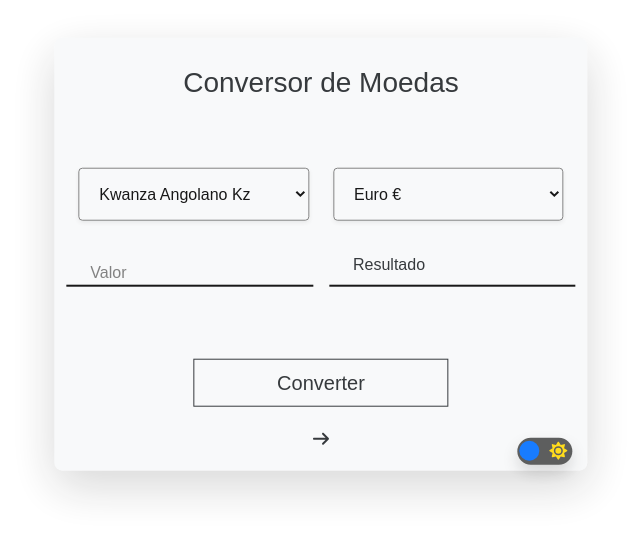
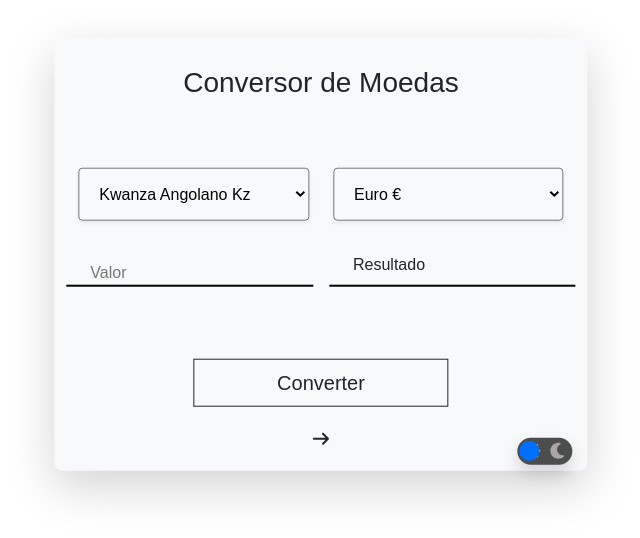
Before and after one commit to angelomario/conversor-de-moedas, a plain HTML site: page index.html in a window 1280 px wide. Shown: the part 146-684 px from the top of the page, without its empty margins (319-959 px from the left). Drawn offline with Linux system fonts and the light colour scheme; a web font is replaced by a local one.

Commit message:
Invertendo os ícones

```diff
--- a/index.html
+++ b/index.html
@@ -11,7 +11,7 @@
 </head>
 <body>
     <div class="forma rounded-3 container center shadow-lg bg-light m-auto p-4 col-sm-10 col-md-6 col-lg-5">
-        <div class="mode rounded-pill shadow p-1"><i class="fa fa-moon"></i><div class="role"></div> <i class="fa fa-sun"></i>
+        <div class="mode rounded-pill shadow p-1"><i class="fa fa-sun"></i><div class="role"></div> <i class="fa fa-moon"></i>
         </div>
         <div class="row text-center m-0 mb-5 p-1">
             <h1 class="h3">Conversor de Moedas </h1>
--- a/view/css/style.css
+++ b/view/css/style.css
@@ -54,10 +54,6 @@ body{
     background-color: #000016e1;
     color: #bbbbbb;
 }
-.forma{
-    opacity: 0.9;
-}
-
 .transp{
     background-color: transparent;
 }
```
